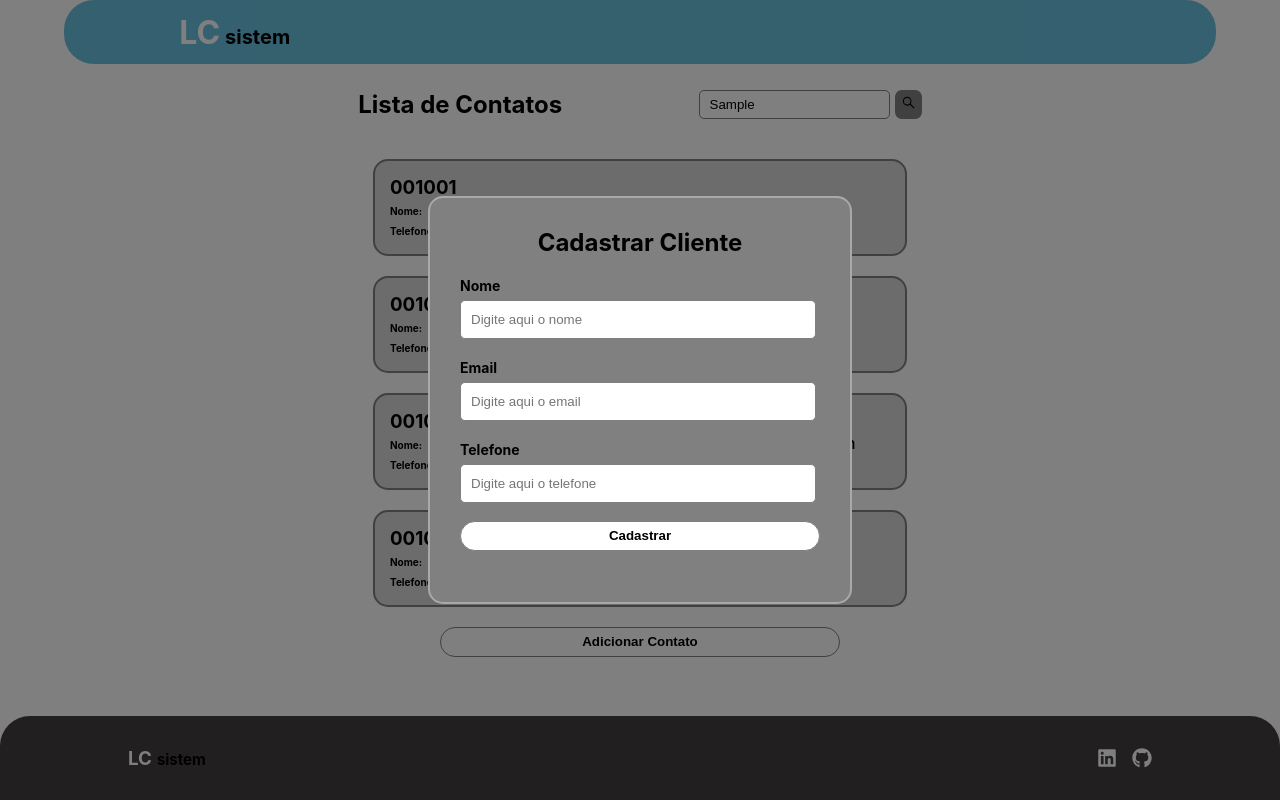
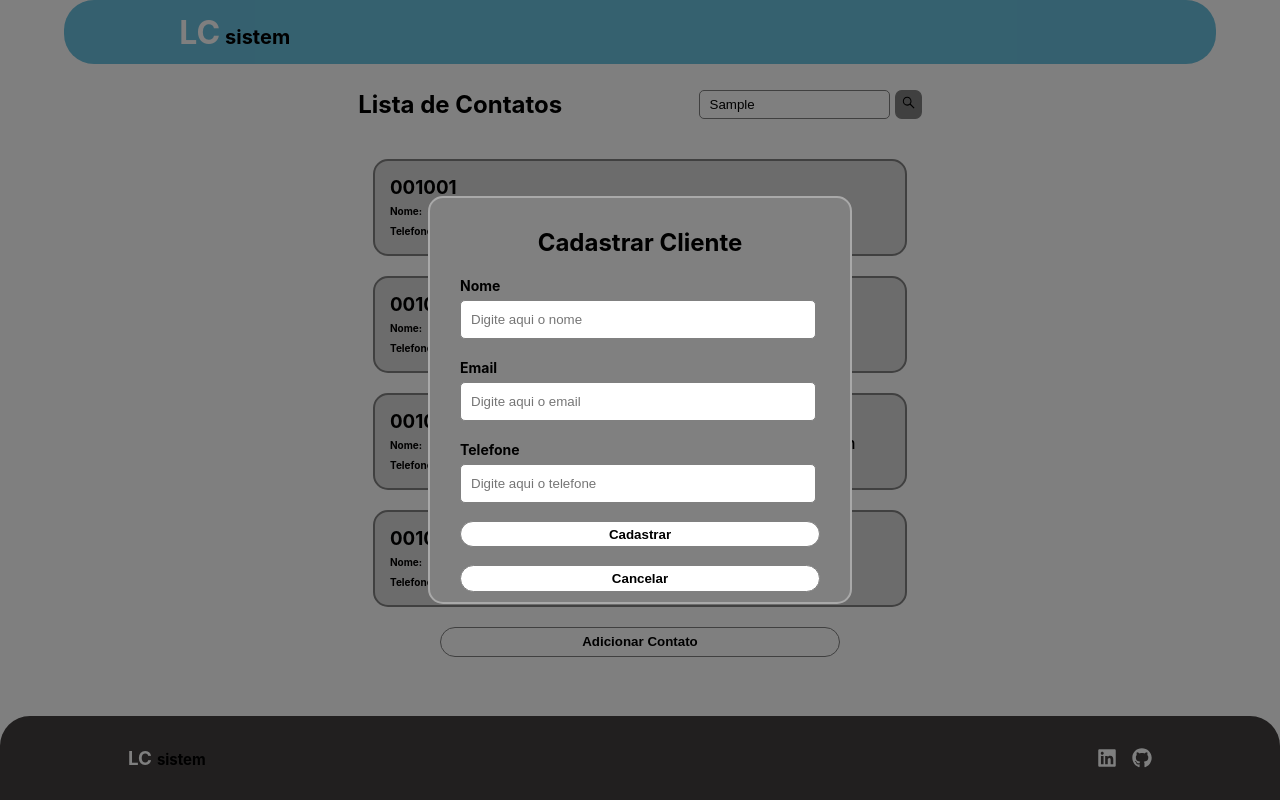
Before and after one commit to felipecalori/client-control, a React (Create React App) app in the folder Testes Tecnicos/TPrime/client-control/: page / in a window 1280 px wide. Both pictures are taken after typing "Sample" into the empty fields and a click on the button "Adicionar Contato". Built offline with nearby package versions, Linux system fonts and the light colour scheme.

Commit message:
correção dos inputs e adicionado botão para cancelar a adição de registro

```diff
--- a/Testes Tecnicos/TPrime/client-control/src/App.jsx
+++ b/Testes Tecnicos/TPrime/client-control/src/App.jsx
@@ -47,6 +47,7 @@ function App() {
         nome={nome}
         email={email}
         tel={tel}
+        setOpen={setOpen}
         setNome={setNome}
         setEmail={setEmail}
         setTel={setTel}
--- a/Testes Tecnicos/TPrime/client-control/src/components/ModalRegister/index.jsx
+++ b/Testes Tecnicos/TPrime/client-control/src/components/ModalRegister/index.jsx
@@ -10,14 +10,19 @@ function ModalRegister({
   nome,
   email,
   tel,
+  setOpen,
 }) {
   return (
     <StyledModal show={open}>
       <Register
+        setOpen={setOpen}
         onSubmitfunction={onSubmitFunction}
         setNome={setNome}
         setEmail={setEmail}
         setTel={setTel}
+        nome={nome}
+        email={email}
+        tel={tel}
       />
     </StyledModal>
   );
--- a/Testes Tecnicos/TPrime/client-control/src/components/Register/index.jsx
+++ b/Testes Tecnicos/TPrime/client-control/src/components/Register/index.jsx
@@ -8,8 +8,10 @@ function Register({
   nome,
   email,
   tel,
+  setOpen,
 }) {
   return (
+    <>
       <StyledModalBox onSubmit={onSubmitfunction}>
         <h2>Cadastrar Cliente</h2>
         <div>
@@ -33,7 +35,7 @@ function Register({
         <div>
           <label>Telefone</label>
           <input
-          type="text"
+            type="number"
             value={tel}
             placeholder="Digite aqui o telefone"
             onChange={(event) => setTel(event.target.value)}
@@ -41,7 +43,11 @@ function Register({
         </div>
 
         <button type="submit">Cadastrar</button>
+        <button type="button" onClick={() => setOpen(false)}>
+          Cancelar
+        </button>
       </StyledModalBox>
+    </>
   );
 }
 
```
Also changed, not shown: 1 other file (tests, documents, lock files or other folders). Lines whose indentation alone changed are shown as unchanged.
